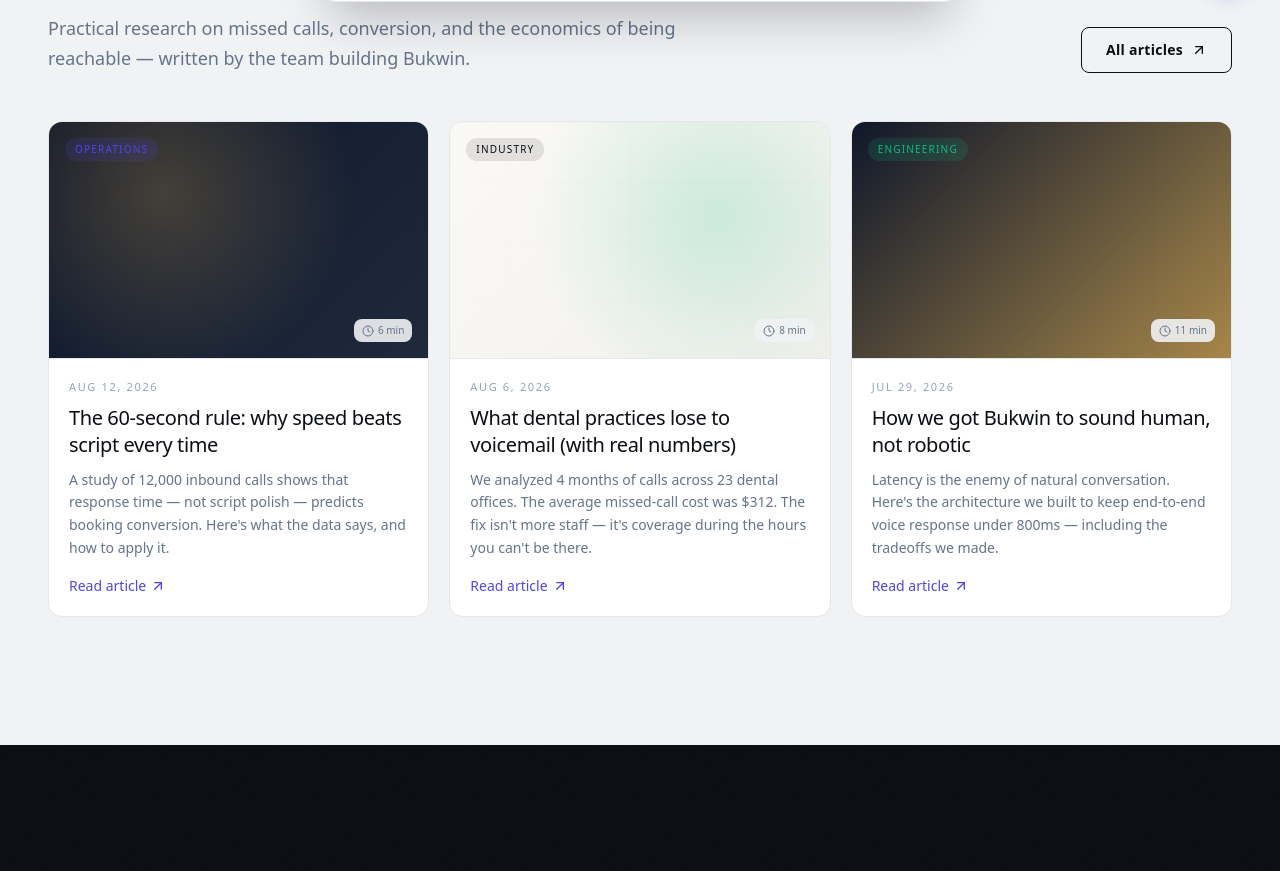
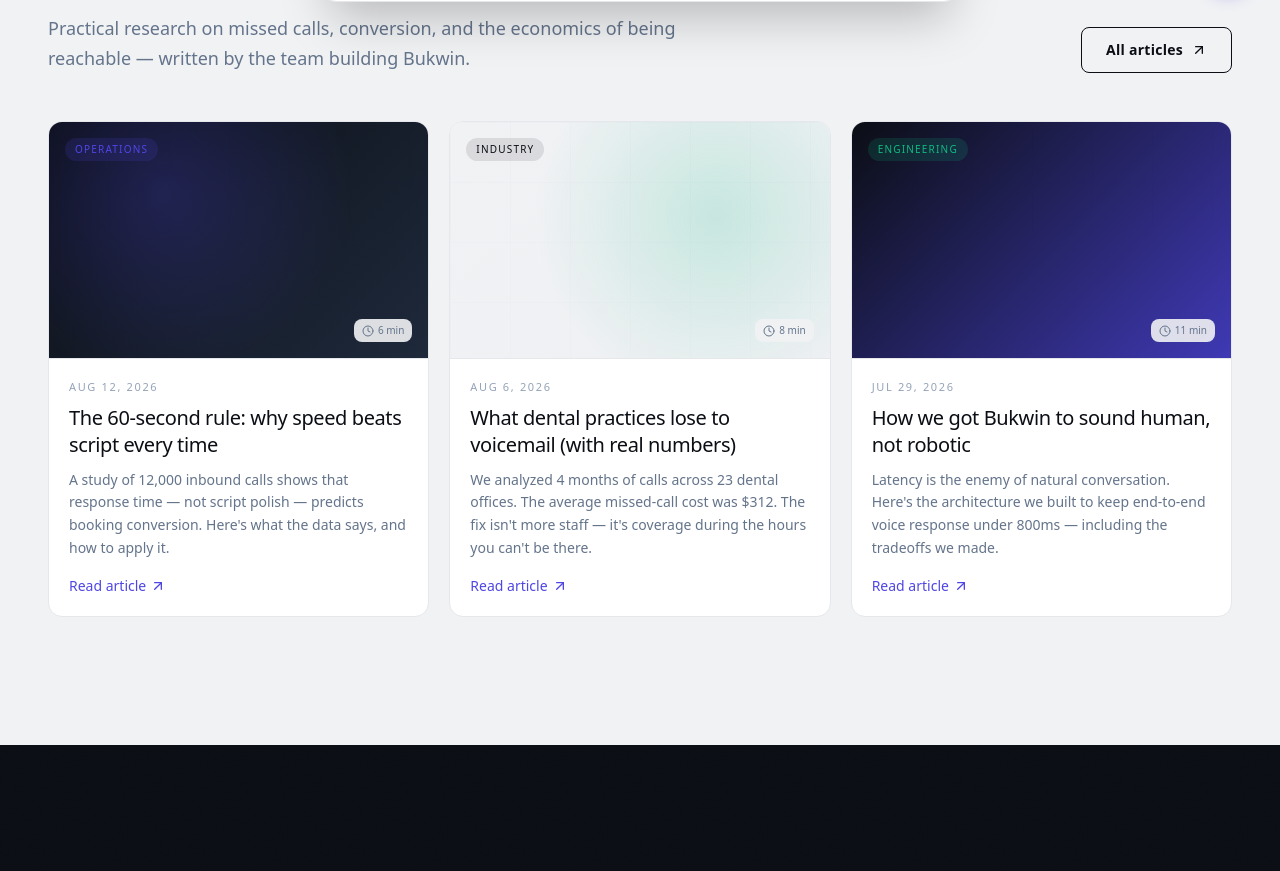
Before and after one commit to bukwinai-beep/bukwin-web, a Next.js app: page /blog in a window 1280 px wide. Shown: the part 786-1657 px from the top of the page. Built offline with nearby package versions, Linux system fonts and the light colour scheme.

Commit message:
Update blog.tsx

```diff
--- a/src/components/bukwin/sections/blog.tsx
+++ b/src/components/bukwin/sections/blog.tsx
@@ -77,10 +77,10 @@ export function BlogSection() {
                     style={{
                       background:
                         i === 0
-                          ? "radial-gradient(circle at 30% 30%, rgba(212,168,83,0.25), transparent 60%), linear-gradient(135deg, #0F172A 0%, #1E293B 100%)"
+                          ? "radial-gradient(circle at 30% 30%, rgba(79,70,229,0.25), transparent 60%), linear-gradient(135deg, #0B0E14 0%, #1E293B 100%)"
                           : i === 1
-                          ? "radial-gradient(circle at 70% 40%, rgba(16,185,129,0.18), transparent 60%), linear-gradient(135deg, #FAF9F6 0%, #F1F0EB 100%)"
-                          : "linear-gradient(135deg, #0F172A 0%, #D4A853 130%)",
+                          ? "radial-gradient(circle at 70% 40%, rgba(16,185,129,0.18), transparent 60%), linear-gradient(135deg, #F1F2F4 0%, #EEF0F3 100%)"
+                          : "linear-gradient(135deg, #0B0E14 0%, #4F46E5 130%)",
                     }}
                   />
                   <div className="absolute inset-0 grid-bg opacity-30" />
```
